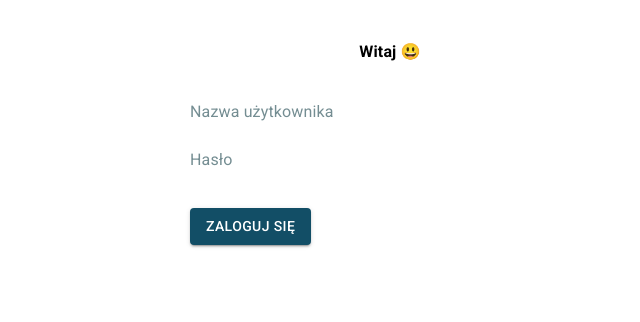
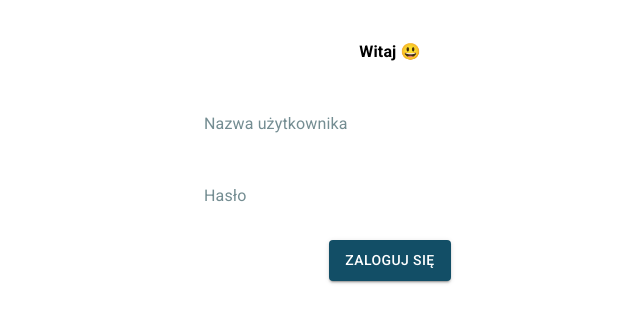
Before and after one commit to Soberek/edureport-app, a React (Vite) app: page /login in a window 1280 px wide. Shown: the top 322 px of the page, without its empty margins (250-890 px from the left). Built offline with nearby package versions, Linux system fonts and the light colour scheme.

Commit message:
style: Fixed Login component styling

```diff
--- a/src/components/pages/Login.tsx
+++ b/src/components/pages/Login.tsx
@@ -1,4 +1,5 @@
-import { Box, FormLabel, Input, Typography, Button, Alert } from "@mui/material";
+import { Box, FormLabel, Input, Typography, Button, Alert, TextField } from "@mui/material";
+import { red } from "@mui/material/colors";
 import { Form, Navigate, useNavigate } from "react-router-dom";
 import { AuthContext } from "../../context/Auth";
 import { useContext, useState } from "react";
@@ -61,24 +62,16 @@ export const Login = () => {
       <Typography textAlign="center" fontWeight="bold">
         Witaj 😃
       </Typography>
-      <Form onSubmit={handleUserLogin}>
-        <Box display="flex" flexDirection="column" gap={2} marginBottom={4}>
-          <Box>
-            <FormLabel htmlFor="username">Nazwa użytkownika</FormLabel>
-            <Input value={username} onChange={handleUsername} type="text" id="username" />
-          </Box>
-          <Box>
-            <FormLabel htmlFor="password">Hasło</FormLabel>
-            <Input value={password} onChange={handlePassword} type="password" id="password" />
-          </Box>
-        </Box>
-        <Button variant="contained" color="primary" type="submit">
+      <Box component={Form} onSubmit={handleUserLogin} sx={{ display: "flex", flexDirection: "column", rowGap: 2, alignItems: "center" }}>
+        <TextField id="username" label="Nazwa użytkownika" variant="outlined" onChange={handleUsername} value={username} sx={{ minWidth: "100%" }} />
+        <TextField type="password" id="password" label="Hasło" variant="outlined" onChange={handlePassword} value={password} sx={{ minWidth: "100%" }} />
+        <Button variant="contained" sx={{ paddingY: 1 }} color="primary" type="submit">
           Zaloguj się
         </Button>
-      </Form>
+      </Box>
 
       {error && (
-        <Alert severity="error" sx={{ marginTop: 2 }}>
+        <Alert severity="error" sx={{ marginTop: 2, backgroundColor: red[100] }}>
           {error}
         </Alert>
       )}
```
